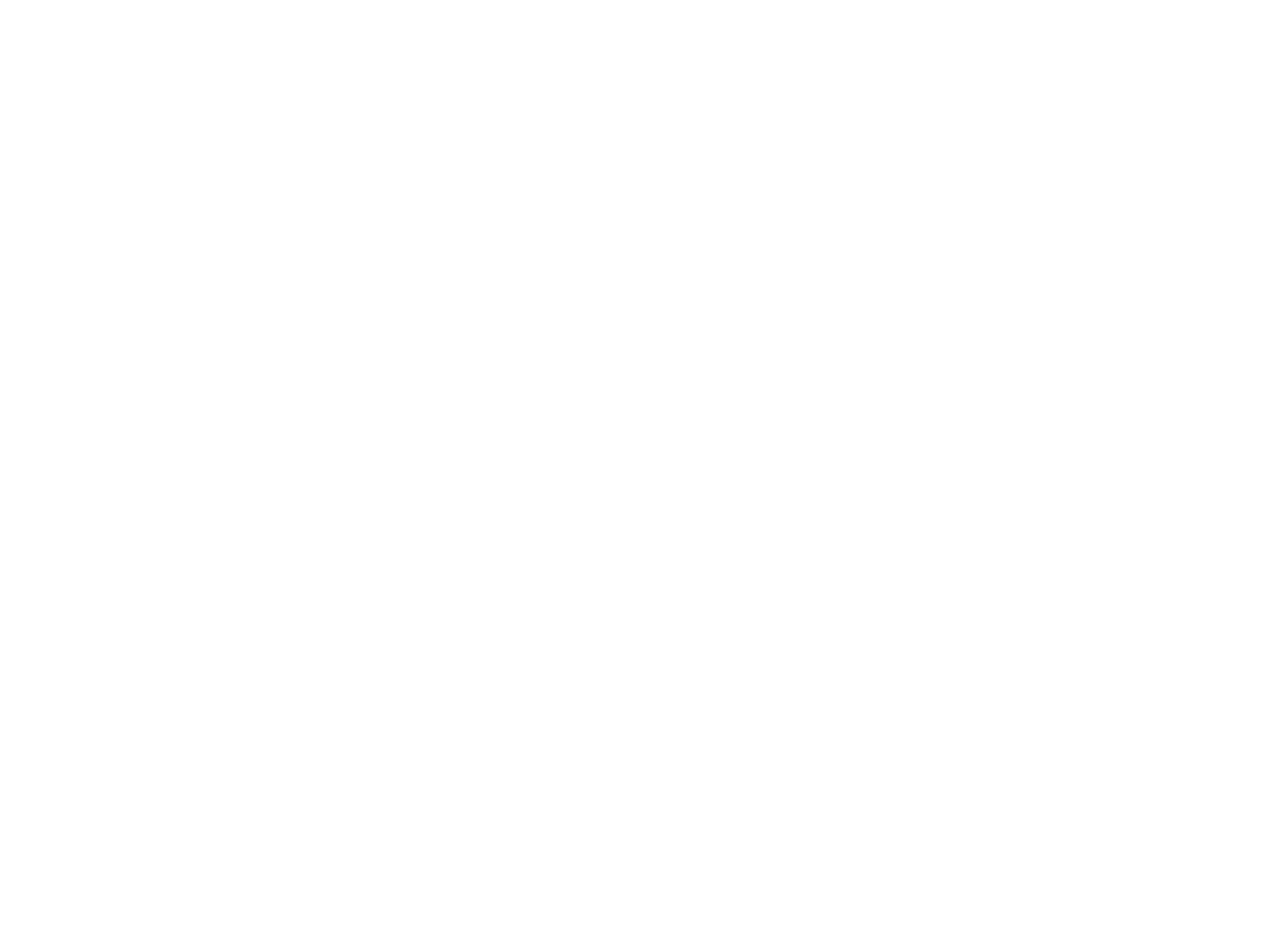
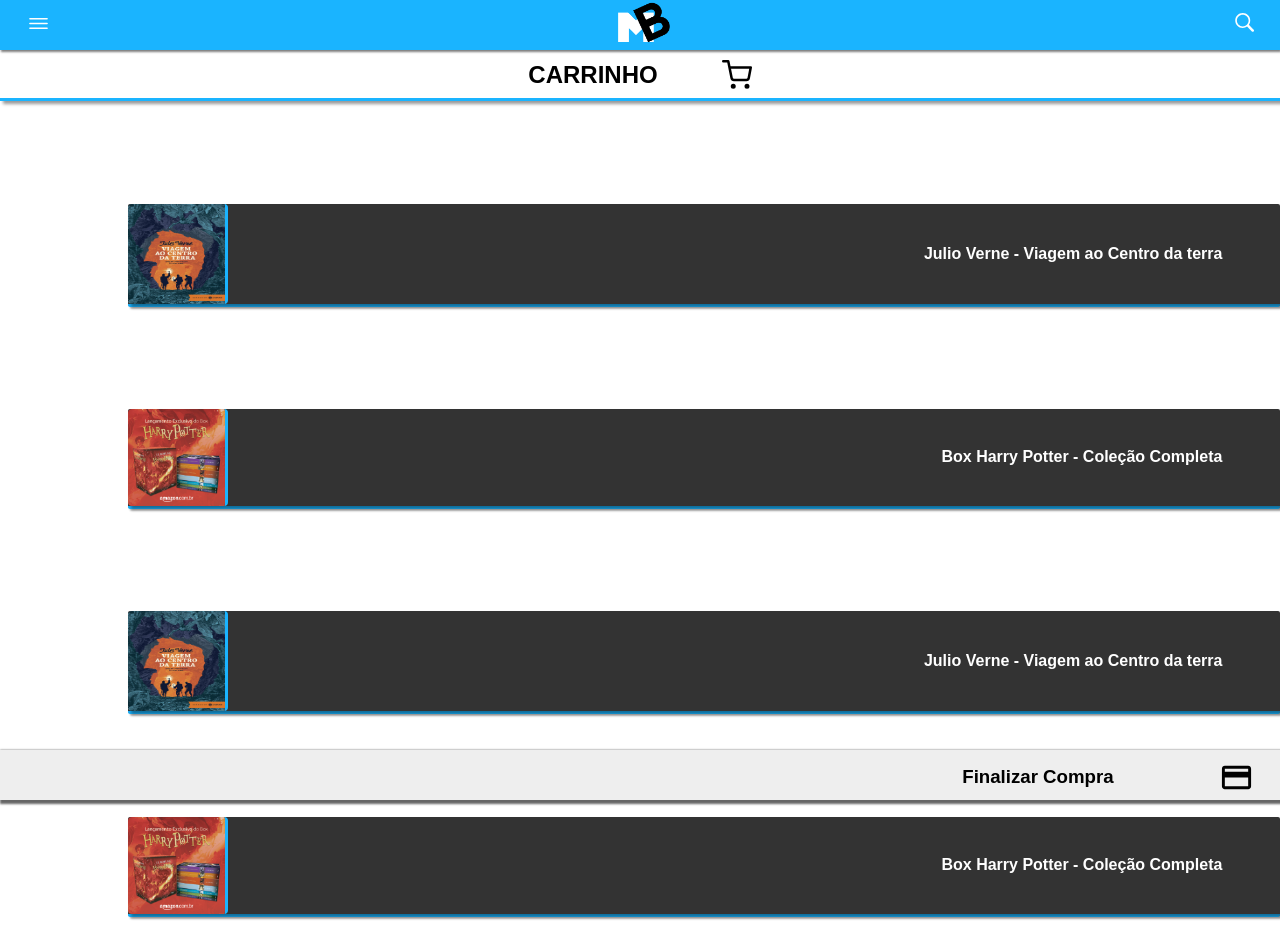
Before and after one commit to FelipeAL00/ProjetoReactLivraria, a React (Create React App) app: page /cart in a window 1280 px wide. Before the commit the page ends 800 px from the top, so only its background shows below. Built offline with nearby package versions, Linux system fonts and the light colour scheme.

Commit message:
construindo página de carrinho da aplicação

```diff
--- /dev/null
+++ b/src/pages/cart/index.js
@@ -0,0 +1,59 @@
+import React from 'react';
+import { FiShoppingCart } from 'react-icons/fi';
+import { MdPayment } from 'react-icons/md';
+
+import lib from '../../assets/img/lib.jpg';
+import lib2 from '../../assets/img/harry.png';
+import { Container, ComboBox } from './styles';
+
+function Cart() {
+  return (
+    <Container>
+      <div>
+        <strong>CARRINHO</strong>
+        <FiShoppingCart size={30} />
+      </div>
+
+        <ComboBox>
+          <div>
+            <img src={lib} alt="Julio Verne - Viagem ao Centro da Terra" />
+            <strong>Julio Verne - Viagem ao Centro da terra</strong>
+            <label>R$ 45,00</label>
+          </div>
+        </ComboBox>
+
+        <ComboBox>
+          <div>
+            <img src={lib2} alt="Box Harry Potter - Coleção Completa" />
+            <strong>Box Harry Potter - Coleção Completa</strong>
+            <label>R$ 50,00</label>
+          </div>
+        </ComboBox>
+
+        <ComboBox>
+          <div>
+            <img src={lib} alt="Julio Verne - Viagem ao Centro da Terra" />
+            <strong>Julio Verne - Viagem ao Centro da terra</strong>
+            <label>R$ 45,00</label>
+          </div>
+        </ComboBox>
+
+        <ComboBox>
+          <div>
+            <img src={lib2} alt="Box Harry Potter - Coleção Completa" />
+            <strong>Box Harry Potter - Coleção Completa</strong>
+            <label>R$ 50,00</label>
+          </div>
+        </ComboBox>
+
+      <footer>
+        <h5>Finalizar Compra</h5>
+        <button>
+          <MdPayment size={35} />
+        </button>
+      </footer>
+    </Container>
+  );
+}
+
+export default Cart;
--- /dev/null
+++ b/src/pages/cart/styles.js
@@ -0,0 +1,100 @@
+import styled from 'styled-components';
+
+export const Container = styled.div`
+  width: 100%;
+  background: none;
+  height: 100%;
+  margin-top: 15%;
+
+  @media (min-width: 800px) {
+    margin-top: 4%;
+  }
+
+  div {
+    max-height: 50px;
+    height: 100%;
+    display: flex;
+    justify-content: center;
+    align-items: center;
+    left: 0;
+
+    border-bottom: 3px solid #1ab4ff;
+    box-shadow: 3px 3px 3px rgba(0, 0, 0, 0.4);
+
+    strong {
+      font-weight: bold;
+      font-size: 18pt;
+      margin-right: 5%;
+    }
+  }
+
+  footer {
+    max-height: 50px;
+    height: 100%;
+    bottom: 0;
+    position: fixed;
+    width: 100%;
+    display: flex;
+    align-items: center;
+    box-shadow: 2px 2px 2px 2px rgba(0, 0, 0, 0.6);
+    background: #eee;
+
+    h5 {
+      font-weight: bold;
+      font-size: 14pt;
+      color: #000;
+      position: absolute;
+      right: 13%;
+      top: 32%;
+    }
+
+    button {
+      position: absolute;
+      right: 2%;
+      top: 20%;
+      background: none;
+      border: none;
+    }
+  }
+`;
+
+export const ComboBox = styled.nav`
+  width: 90%;
+  box-shadow: 2px 2px 2px rgba(0, 0, 0, 0.3);
+  border-radius: 2px;
+  margin-left: 10%;
+  margin-top: 8%;
+  border-bottom: 3px solid #1ab4ff;
+  background: #333;
+
+  div {
+    display: flex;
+    justify-content: space-between;
+    color: #fff;
+    border: none;
+    width: 100%;
+    max-height: 100px;
+    height: 100%;
+    background: none;
+    text-align: center;
+
+    strong {
+      font-weight: bold;
+      font-size: 12pt;
+      margin-top: 0;
+    }
+    label {
+      font-size: 10pt;
+      position: absolute;
+      right: 2%;
+      margin-top: 10%;
+    }
+    img {
+      width: 100%;
+      max-width: 100px;
+      max-height: 100px;
+      border-radius: 4px;
+      border-right: 3px solid #1ab4ff;
+    }
+  }
+`;
--- a/src/pages/home/styles.js
+++ b/src/pages/home/styles.js
@@ -24,12 +24,11 @@ export const Container = styled.div`
 
 export const ComboBox = styled.div`
   max-height: 250px;
-  max-width: 250px;
+  max-width: 80px;
   width: 100%;
-  height: 100%;
   border-radius: 2px;
   box-shadow: 1px 1px 2px rgba(0, 0, 0, 0.2);
-  position: relative;
+  position: abs;
   margin-top: 15%;
 
   div {
--- a/src/pages/library/index.js
+++ b/src/pages/library/index.js
@@ -5,7 +5,7 @@ import { GoPlus } from 'react-icons/go';
 import { Container } from './styles';
 import lib from '../../assets/img/lib.jpg';
 
-function library() {
+function Library() {
   return (
     <Container>
       <img src={lib} alt="Julio Verne - Viagem ao Centro da Terra" />
@@ -17,7 +17,7 @@ function library() {
             Otto Lidenbrock, pelo sobrinho Axel e pelo guia Hans Bjelke.
             Acredita-se que a história tenha sido inspirada em uma viagem que o
             próprio Verne teria feito para a Noruega e para outros países
-            escandinavos. <Link to="/history">...Ver Mais</Link>
+            escandinavos. <Link to="/description">...Ver Mais</Link>
           </h3>
         </div>
       </div>
@@ -34,4 +34,4 @@ function library() {
   );
 }
 
-export default library;
+export default Library;
--- a/src/pages/library/styles.js
+++ b/src/pages/library/styles.js
@@ -4,6 +4,7 @@ export const Container = styled.div`
   margin-top: 10%;
   background: none;
   padding: 0;
+  min-height:100vh;
 
   a {
     transition: all 0.2s;
--- a/src/routes/index.js
+++ b/src/routes/index.js
@@ -4,12 +4,14 @@ import { Switch } from 'react-router-dom';
 import Route from './Route';
 import Home from '../pages/home';
 import Lib from '../pages/library';
+import Cart from '../pages/cart';
 
 function Routes() {
   return (
     <Switch>
       <Route exact path="/" component={Home} />
       <Route path="/lib" component={Lib} />
+      <Route path="/cart" component={Cart} />
     </Switch>
   );
 }
```
Also changed, not shown: 1 other file (tests, documents, lock files or other folders).
